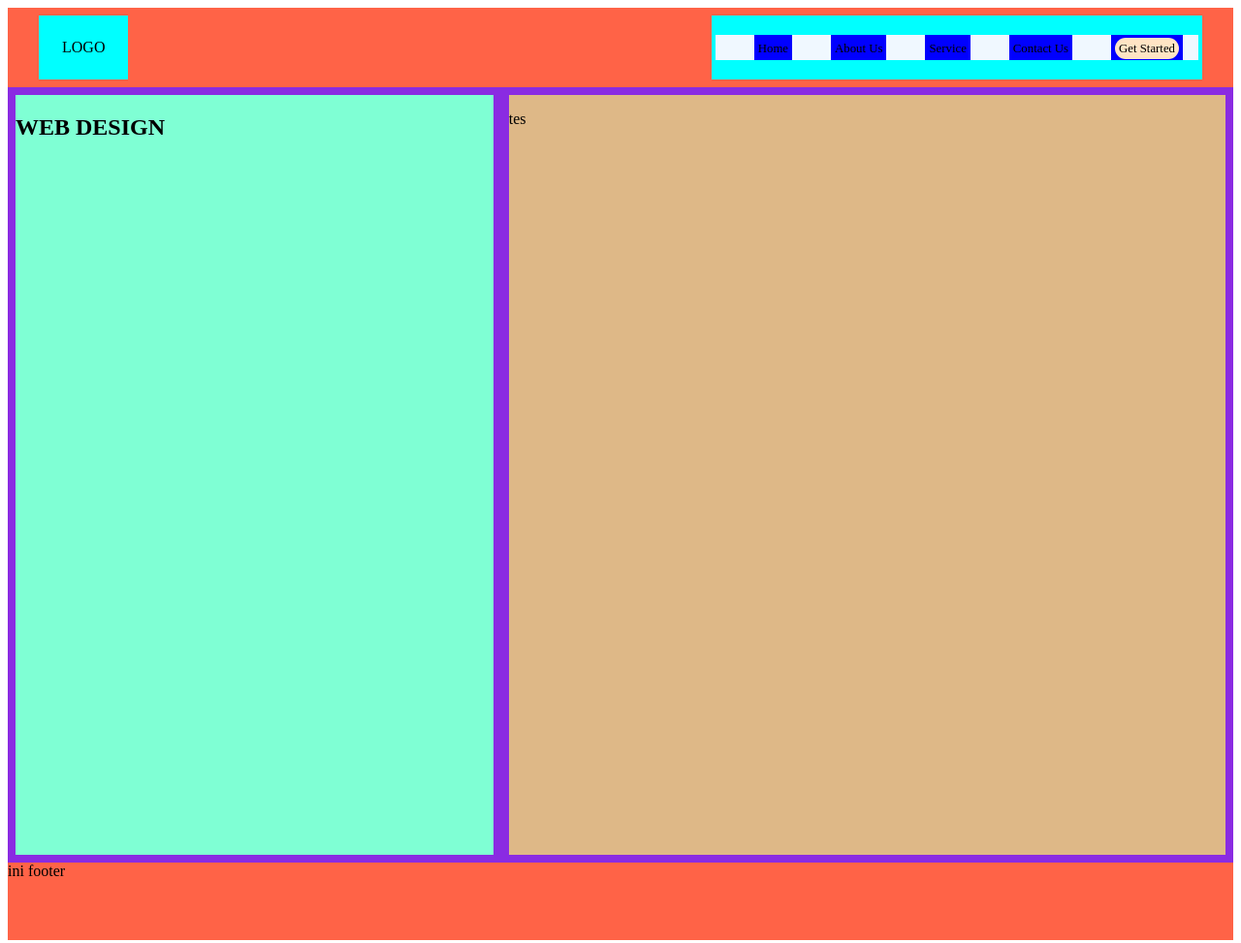
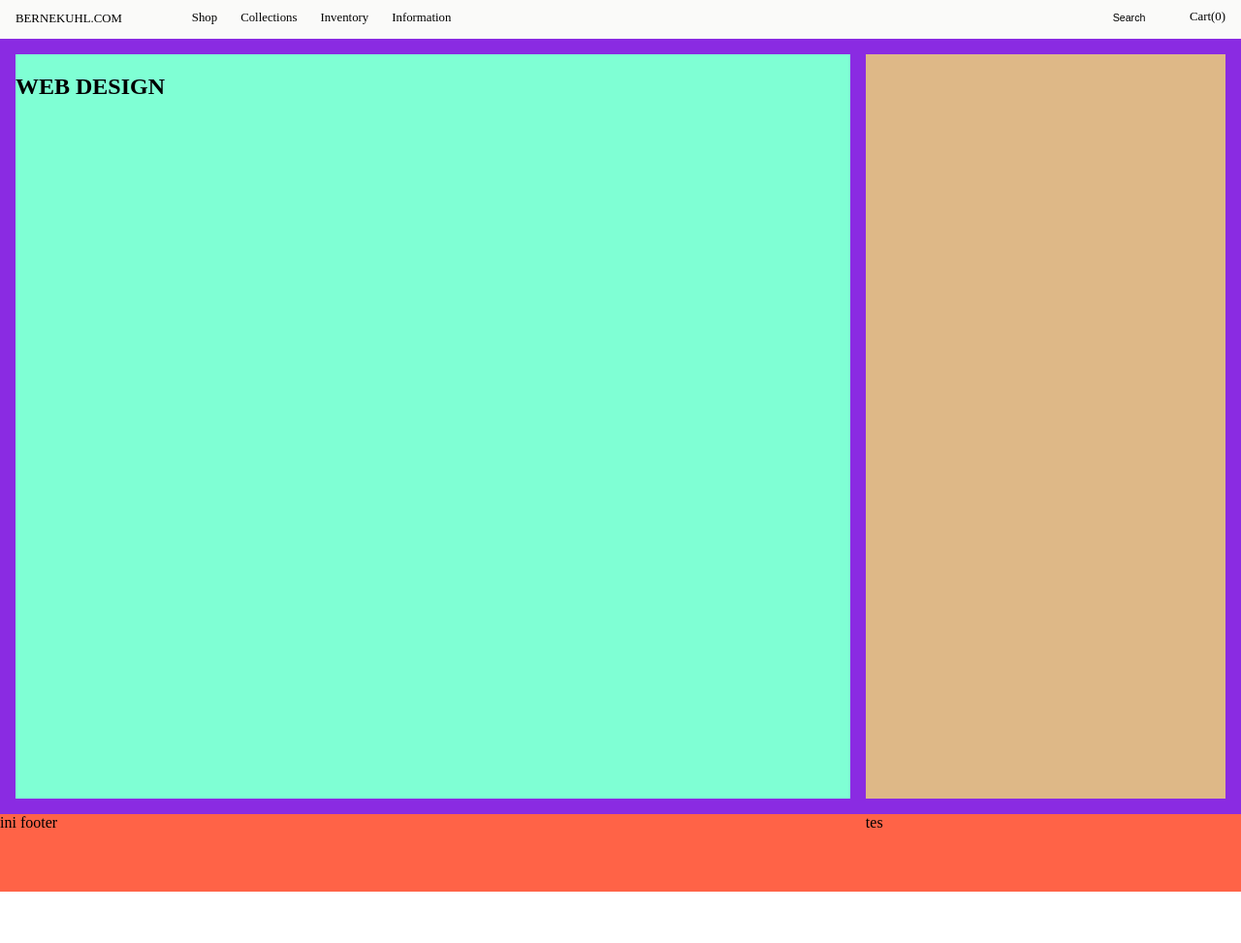
Before and after one commit to FadilRifqi/dicoding-DBSF, a plain HTML site: page index.html in a window 1280 px wide. Shown: the whole page at 97% size. After the commit the page ends 920 px from the top, so only its background shows below. Drawn offline with Linux system fonts and the light colour scheme.

Commit message:
buat navbar

```diff
--- a/assets/style/index.css
+++ b/assets/style/index.css
@@ -4,26 +4,33 @@ html {
   margin: 0, auto;
 }
 
+body {
+  margin: auto;
+}
+
+header {
+  margin: auto;
+  width: 100%;
+  display: inline;
+}
+
 nav {
-  padding: 8px;
-  background-color: tomato;
-  display: flex;
-  justify-content: space-between;
+  position: fixed;
+  top: 0;
+  right: 0;
+  width: 100%;
+  height: 48px;
+  background-color: #fafaf9;
+  margin-left: -24px;
+  margin-top: -8px;
+}
+
+.navbar {
 }
 
 .logo {
-  padding: 24px;
-  margin-left: 24px;
-  background-color: cyan;
-  justify-content: center;
-  display: flex;
-  flex-direction: column;
-}
-
-.navigation {
-  margin-right: 24px;
-  padding: 4px;
-  background-color: cyan;
+  margin-top: 4px;
+  margin-right: 48px;
 }
 
 ul {
@@ -31,19 +38,62 @@ ul {
   position: relative;
   gap: 24px;
   list-style-type: none;
-  background-color: aliceblue;
+}
+
+.nav-content {
+  display: flex;
+  flex-direction: row;
+  justify-content: space-between;
+  margin-left: -24px;
+}
+
+.primary-nav-content {
+  display: flex;
+  gap: 24px;
+}
+
+.secondary-nav-content {
+  display: flex;
+  gap: 24px;
+  margin-right: 16px;
+}
+
+.search {
+  border: none;
+  outline: none;
+  background-color: #fafaf9;
+  width: 64px;
+  text-align: center;
+}
+
+.search::placeholder {
+  color: #000000;
+  font-size: 0.8em;
+  text-decoration: none;
+  transition: color 0.3s ease;
+}
+
+.search:hover::placeholder {
+  color: #b5c0d0;
+}
+
+.cart {
+  cursor: pointer;
+  margin-top: 2px;
 }
 
 li {
-  padding: 4px;
-  margin-right: 16px;
-  background-color: blue;
 }
 
 a {
   color: #000000;
   font-size: 0.8em;
   text-decoration: none;
+  transition: color 0.3s ease;
+}
+
+a:hover {
+  color: #b5c0d0;
 }
 
 .get-started {
@@ -56,20 +106,31 @@ main {
   background-color: blueviolet;
   display: flex;
   flex-direction: row;
-
+  width: 100%;
+  padding: 8px;
+  margin-top: 40px;
   height: 100vh;
 }
 
 .content {
-  width: 40%;
+  flex-grow: 8;
   margin: 8px;
   background-color: aquamarine;
 }
 
 aside {
   margin: 8px;
-  width: 60%;
+  flex-grow: 4;
   background-color: burlywood;
+}
+
+.img-container {
+  width: 100%;
+  height: 100%;
+}
+.img {
+  object-fit: cover;
+  width: 100%;
 }
 
 footer {
--- a/index.html
+++ b/index.html
@@ -7,28 +7,22 @@
     <title>Dicoding</title>
 </head>
 <body>
-
     <header>
         <nav>
-            <div class="logo">LOGO</div>
-            <div class="navigation">
-                <ul>
-                    <li>
-                      <a href="">Home</a>
-                    </li>
-                    <li>
-                      <a href="">About Us</a>
-                    </li>
-                    <li>
-                      <a href="">Service</a>
-                    </li>
-                    <li>
-                      <a href="">Contact Us</a>
-                    </li>
-                    <li>
-                      <a class="get-started" href="">Get Started</a>
-                    </li>
-                </ul>
+            <div class="navbar">
+              <ul class="nav-content">
+                <div class="primary-nav-content">
+                  <a class="logo">BERNEKUHL.COM</a>
+                  <li><a href="">Shop</a></li>
+                  <li><a href="">Collections</a></li>
+                  <li><a href="">Inventory</a></li>
+                  <li><a href="">Information</a></li>
+                </div>
+                <div class="secondary-nav-content">
+                  <input class= "search" type="search" placeholder="Search" >
+                  <a class="cart">Cart(0)</a>
+                </div>
+              </ul>
             </div>
         </nav>
     </header>
@@ -39,6 +33,9 @@
             </article>
         </div>
         <aside>
+          <div class="img-container">
+            <img class="img" src="" alt="">
+          </div>
             <p>tes</p>
         </aside>
     </main>
```
Also changed, not shown: assets/image/carousel1.webp (added), assets/image/carousel2.webp (added), assets/image/carousel3.webp (added), assets/image/carousel4.webp (added), assets/image/img1.webp (added), assets/image/img10.webp (added), assets/image/img11.webp (added), assets/image/img2.webp (added), assets/image/img3.webp (added), assets/image/img4.webp (added), assets/image/img5.webp (added), assets/image/img6.webp (added), assets/image/img7.webp (added), assets/image/img8.webp (added), 3 more files.
